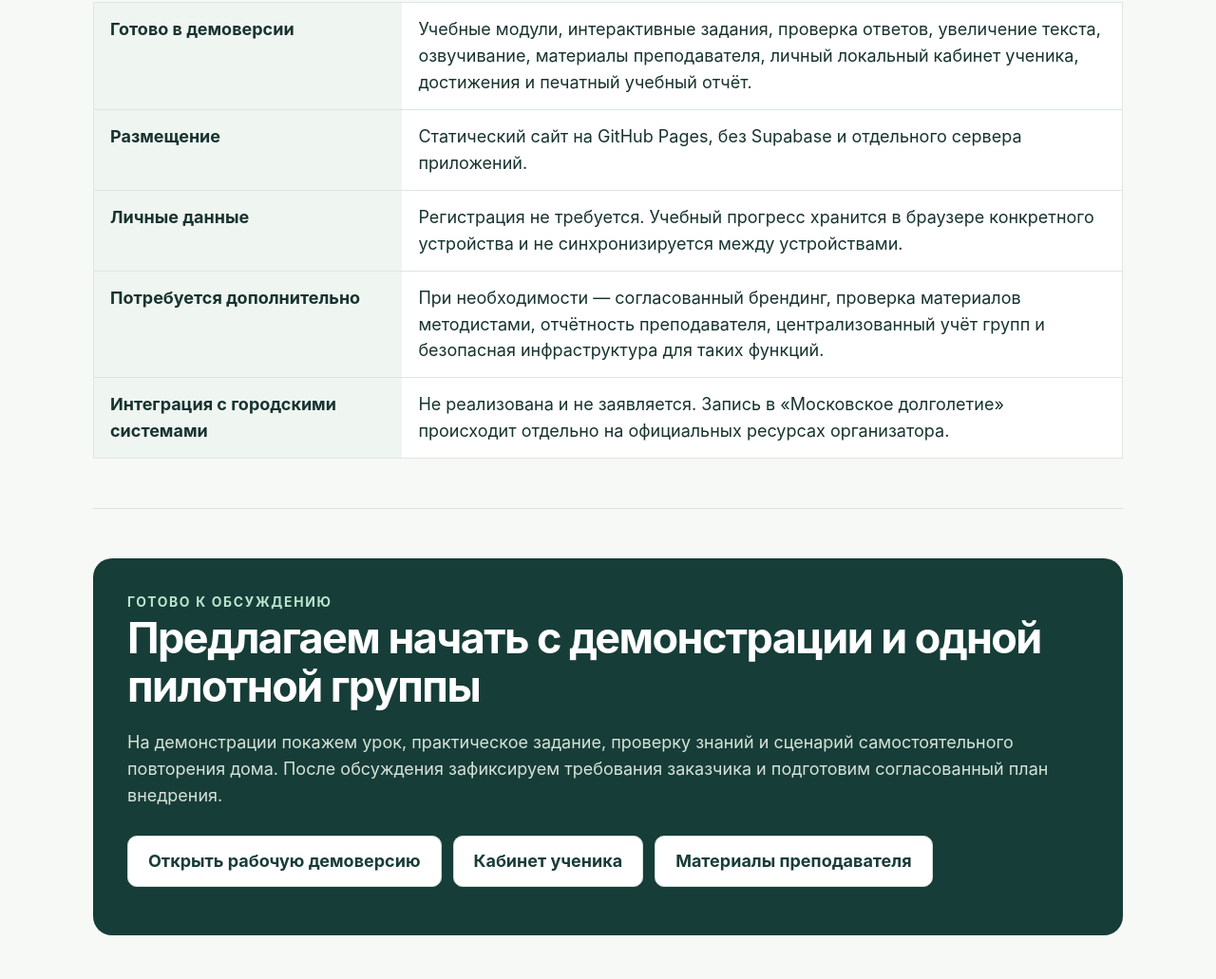
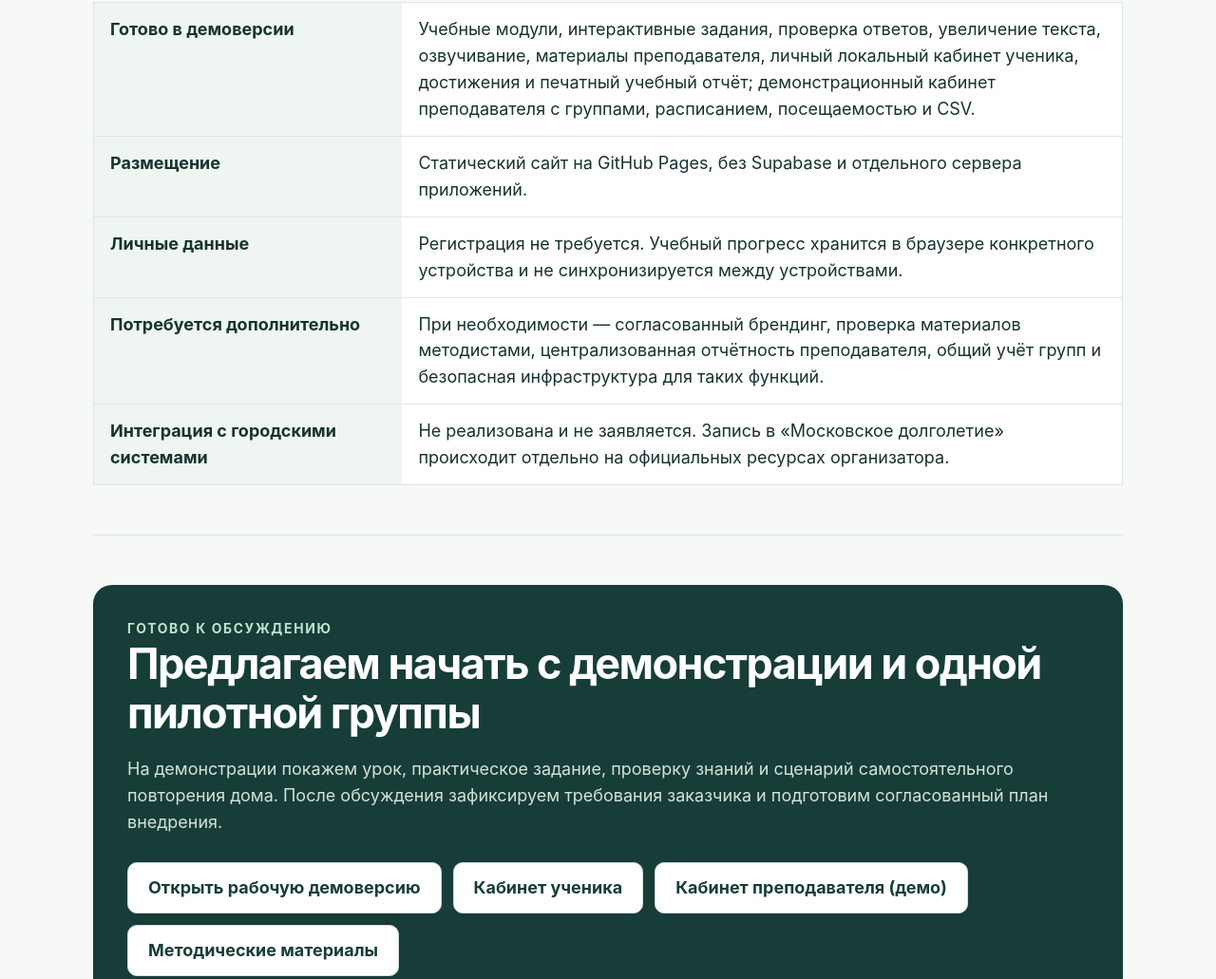
Before and after one commit to nyaganmaksimov-sys/ponyatno-course, a plain HTML site: page client.html in a window 1280 px wide. Shown: the part 2735-3766 px from the top of the page at 95% size. Drawn offline with Linux system fonts and the light colour scheme.

Commit message:
Integrate teacher workspace and update client demo

```diff
--- a/client.html
+++ b/client.html
@@ -33,8 +33,8 @@ footer{padding-top:35px;padding-bottom:45px;border-top:1px solid #dbe5de;color:#
 <section id="solution"><div class="kicker">Проблема и решение</div><h2>После занятия знания должны оставаться с человеком</h2><div class="grid"><article class="tile"><h3>Понятные шаги</h3><p>Короткие объяснения на русском языке, упражнения без настоящих личных данных и проверка усвоения темы.</p></article><article class="tile"><h3>Доступность</h3><p>Крупный текст, адаптация под телефон и компьютер, озвучивание объяснений, возможность повторять задания.</p></article><article class="tile"><h3>Практика для жизни</h3><p>Интернет-безопасность, использование электронных услуг, работа с файлами и смартфоном.</p></article></div></section>
 <section><div class="kicker">Учебная программа</div><h2>Что осваивают участники</h2><div class="grid"><article class="tile"><h3>Компьютер</h3><p>Мышь, клавиатура, окна, файлы и базовые действия.</p></article><article class="tile"><h3>Смартфон Android</h3><p>Касания, текст, настройки и полезные приложения.</p></article><article class="tile"><h3>Безопасный интернет</h3><p>Поиск, адреса сайтов, мошеннические звонки и защита кодов.</p></article><article class="tile"><h3>Госуслуги и mos.ru</h3><p>Как найти услугу, разобраться в условиях и проверить данные на учебном примере.</p></article><article class="tile"><h3>Жизненные тренажёры</h3><p>Выбор группы, показания воды, фото для близких, сомнительный звонок.</p></article><article class="tile"><h3>Итоговое закрепление</h3><p>Повторение последовательности действий и самостоятельная практика.</p></article></div></section>
 <section id="pilot"><div class="kicker">Предложение для заказчика</div><h2>Пилотное внедрение</h2><p class="lead">Предлагаемый формат — одна учебная группа с преподавателем. Масштаб и календарь согласовываются с заказчиком.</p><div class="grid"><article class="tile"><div class="step"><span class="number">1</span><div><h3>Подготовка</h3><p>Выбираем площадку, устройства, преподавателя и программу, согласуем формат обратной связи.</p></div></div></article><article class="tile"><div class="step"><span class="number">2</span><div><h3>Обучение</h3><p>Проводим занятия по сценарию «объяснение → показ → самостоятельная практика → закрепление дома».</p></div></div></article><article class="tile"><div class="step"><span class="number">3</span><div><h3>Оценка</h3><p>Собираем добровольную обратную связь, отмечаем затруднения и корректируем учебные материалы.</p></div></div></article></div><p class="fine" style="margin-top:18px">Ориентир учебного плана: 12 встреч по 90 минут. Это проектное предложение, а не опубликованное расписание программы «Московское долголетие».</p></section>
-<section id="implementation"><div class="kicker">Технология и границы</div><h2>Что готово и что потребуется для масштабирования</h2><table><tbody><tr><th>Готово в демоверсии</th><td>Учебные модули, интерактивные задания, проверка ответов, увеличение текста, озвучивание, материалы преподавателя, личный локальный кабинет ученика, достижения и печатный учебный отчёт.</td></tr><tr><th>Размещение</th><td>Статический сайт на GitHub Pages, без Supabase и отдельного сервера приложений.</td></tr><tr><th>Личные данные</th><td>Регистрация не требуется. Учебный прогресс хранится в браузере конкретного устройства и не синхронизируется между устройствами.</td></tr><tr><th>Потребуется дополнительно</th><td>При необходимости — согласованный брендинг, проверка материалов методистами, отчётность преподавателя, централизованный учёт групп и безопасная инфраструктура для таких функций.</td></tr><tr><th>Интеграция с городскими системами</th><td>Не реализована и не заявляется. Запись в «Московское долголетие» происходит отдельно на официальных ресурсах организатора.</td></tr></tbody></table></section>
-<section><div class="focus"><div class="kicker" style="color:#bce5d0">Готово к обсуждению</div><h2>Предлагаем начать с демонстрации и одной пилотной группы</h2><p>На демонстрации покажем урок, практическое задание, проверку знаний и сценарий самостоятельного повторения дома. После обсуждения зафиксируем требования заказчика и подготовим согласованный план внедрения.</p><div class="actions"><a class="btn" href="./index.html#home">Открыть рабочую демоверсию</a><a class="btn" href="./index.html#student">Кабинет ученика</a><a class="btn" href="./index.html#teacher">Материалы преподавателя</a></div></div></section>
+<section id="implementation"><div class="kicker">Технология и границы</div><h2>Что готово и что потребуется для масштабирования</h2><table><tbody><tr><th>Готово в демоверсии</th><td>Учебные модули, интерактивные задания, проверка ответов, увеличение текста, озвучивание, материалы преподавателя, личный локальный кабинет ученика, достижения и печатный учебный отчёт; демонстрационный кабинет преподавателя с группами, расписанием, посещаемостью и CSV.</td></tr><tr><th>Размещение</th><td>Статический сайт на GitHub Pages, без Supabase и отдельного сервера приложений.</td></tr><tr><th>Личные данные</th><td>Регистрация не требуется. Учебный прогресс хранится в браузере конкретного устройства и не синхронизируется между устройствами.</td></tr><tr><th>Потребуется дополнительно</th><td>При необходимости — согласованный брендинг, проверка материалов методистами, централизованная отчётность преподавателя, общий учёт групп и безопасная инфраструктура для таких функций.</td></tr><tr><th>Интеграция с городскими системами</th><td>Не реализована и не заявляется. Запись в «Московское долголетие» происходит отдельно на официальных ресурсах организатора.</td></tr></tbody></table></section>
+<section><div class="focus"><div class="kicker" style="color:#bce5d0">Готово к обсуждению</div><h2>Предлагаем начать с демонстрации и одной пилотной группы</h2><p>На демонстрации покажем урок, практическое задание, проверку знаний и сценарий самостоятельного повторения дома. После обсуждения зафиксируем требования заказчика и подготовим согласованный план внедрения.</p><div class="actions"><a class="btn" href="./index.html#home">Открыть рабочую демоверсию</a><a class="btn" href="./index.html#student">Кабинет ученика</a><a class="btn" href="./index.html#teacher/groups">Кабинет преподавателя (демо)</a><a class="btn" href="./index.html#teacher">Методические материалы</a></div></div></section>
 <section><h2>О статусе проекта</h2><p>«Понятно» — самостоятельная разработка Центра ментального развития, предлагаемая для возможного использования в обучении участников программ активного долголетия. Упоминание «Московского долголетия» означает предполагаемый сценарий применения, а не подтверждённое партнёрство, одобрение или интеграцию.</p><p class="fine">Коммерческие условия, право использования официальной символики, обработка персональных данных и формат внедрения обсуждаются с заказчиком отдельно.</p></section>
 </main>
 <footer><strong>Центр ментального развития · «Понятно»</strong><p>Демонстрационное предложение · версия от 25 ноября 2026 года</p><p><a href="./index.html#home">Учебное приложение</a> · <a href="https://github.com/nyaganmaksimov-sys/ponyatno-course">Исходный код проекта</a></p></footer>
```
